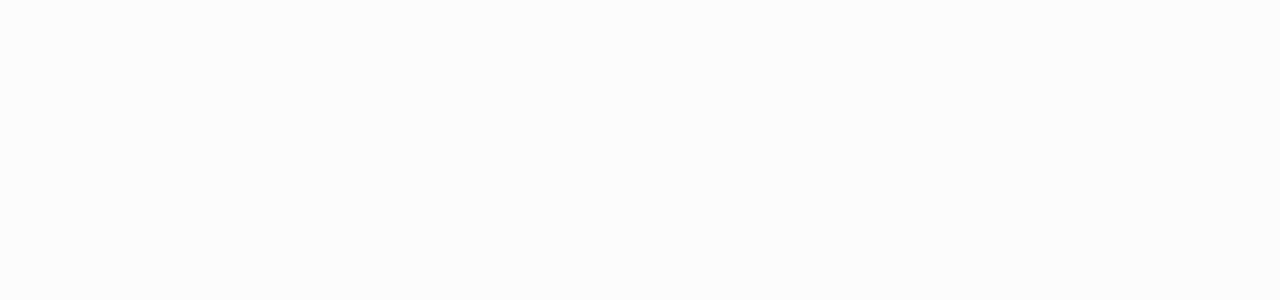
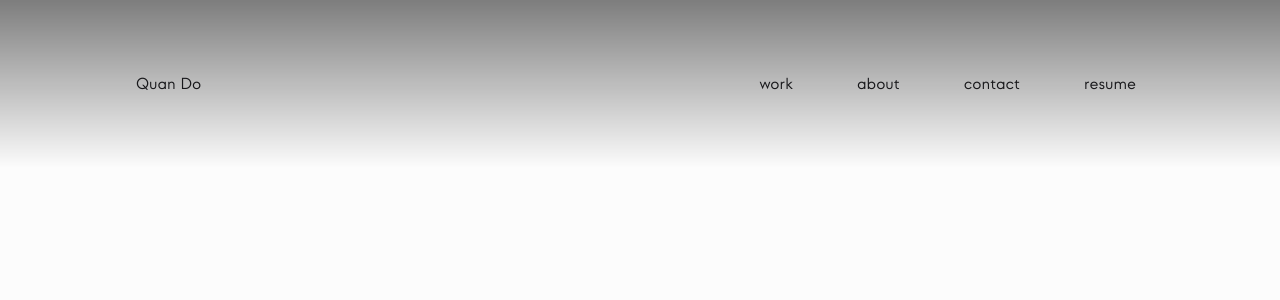
Before and after one commit to alohaquando/quan-do-portfolio, a SvelteKit app: page /work/extendable-card-component in a window 1280 px wide. Shown: the top 300 px of the page. Built offline with nearby package versions, Linux system fonts and the light colour scheme.

Commit message:
Added auto-hiding navigation bar

```diff
--- a/package.json
+++ b/package.json
@@ -40,6 +40,7 @@
   },
   "type": "module",
   "dependencies": {
-    "@sveltejs/adapter-cloudflare": "^1.1.0"
+    "@sveltejs/adapter-cloudflare": "^1.1.0",
+    "svelte-inview": "^3.0.2"
   }
 }
--- a/src/app.html
+++ b/src/app.html
@@ -1,5 +1,4 @@
 <!DOCTYPE html>
-<!--suppress HtmlUnknownTarget -->
 <html lang="en">
 	<head>
 		<meta charset="utf-8" />
--- a/src/app.postcss
+++ b/src/app.postcss
@@ -39,7 +39,7 @@
 
 	:root {
 		/* Text color */
-		@apply overscroll-x-none bg-zinc-50/50 text-zinc-900 dark:bg-black dark:text-white;
+		@apply bg-zinc-50/50 text-zinc-900 dark:bg-black dark:text-white;
 
 		/* Scrollbar overlay */
 		/*noinspection CssInvalidPropertyValue*/
@@ -55,14 +55,14 @@
 }
 
 @layer utilities {
-	.min-safe-h-screen {
+	.min-h-screen-safe {
 		/* equivalent to 100dvh in major browsers */
 		min-height: calc(100vh - env(safe-area-inset-bottom, 0) - env(safe-area-inset-top, 0));
 	}
 
 	@supports (-webkit-touch-callout: none) {
 		/*noinspection CssInvalidPropertyValue*/
-		.min-safe-h-screen {
+		.min-h-screen-safe {
 			/* for ios safari 15, safe-area-inset-bottom is 0, so a special fix apply here */
 			min-height: -webkit-fill-available;
 		}
--- /dev/null
+++ b/src/lib/components/navigation/NavigationBar.svelte
@@ -0,0 +1,76 @@
+<script>
+	// Imports child components
+	import NavigationLink from '$lib/components/navigation/NavigationLink.svelte';
+
+	// Data
+	let navLinks = {
+		landing: {
+			title: 'home',
+			href: '/#'
+		},
+		work: {
+			title: 'work',
+			href: '/#work'
+		},
+		about: {
+			title: 'about',
+			href: '/#about'
+		},
+		contact: {
+			title: 'contact',
+			href: '/#contact'
+		},
+		resume: {
+			title: 'resume',
+			href: '#'
+		}
+	};
+
+	// Auto hide Navigation Bar
+	let hideNav, usedNav;
+	let y = 0;
+	let prevY = 0;
+
+	$: {
+		hideNav = !usedNav && y > 0 && y - prevY > 0;
+		prevY = y;
+	}
+
+	$: if (usedNav) {
+		setTimeout(() => {
+			usedNav = false;
+		}, 800);
+	}
+
+	// Highlight section in view
+	import { sectionInView } from '$lib/stores/sectionInView.js';
+</script>
+
+<svelte:window bind:scrollY={y} />
+
+<nav class="fixed bottom-0 left-0 right-0 z-50 flex h-14 transition-all duration-500 ease-in-out sm:top-0 sm:h-fit sm:place-content-between sm:p-16 lg:px-28 {hideNav ? 'translate-y-full sm:-translate-y-full' : ''}">
+	<!-- Foreground elements -->
+	<div class="z-50 contents [&_a]:z-50">
+		<!-- Logo	-->
+		<a
+			href="/#"
+			class="whitespace-nowrap max-sm:hidden sm:py-2 sm:px-6">
+			Quan Do
+		</a>
+
+		<!-- Links -->
+		<ul
+			class="flex w-full place-content-between sm:w-fit"
+			on:click={() => (usedNav = true)}>
+			{#each Object.values(navLinks) as link, i}
+				<NavigationLink
+					class="sm:first-of-type:hidden"
+					{...link}
+					active={Object.keys(navLinks)[i] === $sectionInView} />
+			{/each}
+		</ul>
+	</div>
+
+	<!-- Shadow below navigation bar-->
+	<div class="z absolute top-0 bottom-0 left-0 right-0 bg-gradient-to-t from-black/50 sm:bg-gradient-to-b" />
+</nav>
--- /dev/null
+++ b/src/lib/components/navigation/NavigationLink.svelte
@@ -0,0 +1,19 @@
+<script>
+	let className;
+
+	export { className as class };
+	export let href = '/#';
+	export let title = 'title';
+	export let active = false;
+</script>
+
+<li class="group flex w-full place-content-center max-sm:relative [&_span]:transition-all {className}">
+	<a
+		{href}
+		class=" flex grow place-content-center items-center sm:px-6">
+		<p class="flex place-content-center px-2 py-2 sm:relative ">
+			{title}
+			<span class="{active ? 'opacity-100' : 'opacity-0'} absolute bottom-0 h-[2px] w-full rounded-full bg-white group-hover:opacity-100" />
+		</p>
+	</a>
+</li>
--- /dev/null
+++ b/src/lib/stores/sectionInView.js
@@ -0,0 +1,3 @@
+import { writable } from "svelte/store";
+
+export let sectionInView = writable('landing');
--- a/src/routes/+layout.svelte
+++ b/src/routes/+layout.svelte
@@ -1,7 +1,11 @@
 <script>
+	// Import CSS
 	import '../app.postcss';
+
+	// Smooth scroll enabled after load
 	import { onMount } from 'svelte';
 	import { afterNavigate, beforeNavigate } from '$app/navigation';
+	import NavigationBar from "$lib/components/navigation/NavigationBar.svelte";
 
 	let root;
 	onMount(() => {
@@ -16,4 +20,5 @@
 	});
 </script>
 
+<NavigationBar/>
 <slot />
--- a/src/routes/+page.svelte
+++ b/src/routes/+page.svelte
@@ -1,6 +1,20 @@
 <script>
-	import Intro from '$lib/sections/Intro.svelte';
-	import Work from '$lib/sections/Work.svelte';
-	import About from '$lib/sections/About.svelte';
-	import Contact from '$lib/sections/Contact.svelte';
+	let testSections = ['landing', 'work', 'about', 'contact'];
+	import { inview } from 'svelte-inview';
+	import { sectionInView } from "$lib/stores/sectionInView.js";
+
+
 </script>
+
+{#each testSections as section, i}
+	<section
+		use:inview={{ threshold: 0.5 }}
+		on:change={(e) => {
+			const { inView } = e.detail;
+			if (inView) {sectionInView.set(testSections[i])}
+		}}
+		id={section}
+		class="min-h-screen-safe">
+		{section.charAt(0).toUpperCase() + section.slice(1)}
+	</section>
+{/each}
--- a/tailwind.config.cjs
+++ b/tailwind.config.cjs
@@ -5,11 +5,11 @@
 
     fontFamily: {
       sans: [
-        "Inter, system-ui",
+        "Strawford, system-ui",
         { fontFeatureSettings: "\"calt\", \"case\", \"ss01\", \"ss03\", \"cv11\"" }
       ],
       display: [
-        "Strawford, system-ui"
+        "Inter, system-ui"
       ]
     },
 
```
Also changed, not shown: src/lib/sections/Intro.svelte (added), src/lib/sections/Landing.svelte (added), 1 other file (tests, documents, lock files or other folders).
